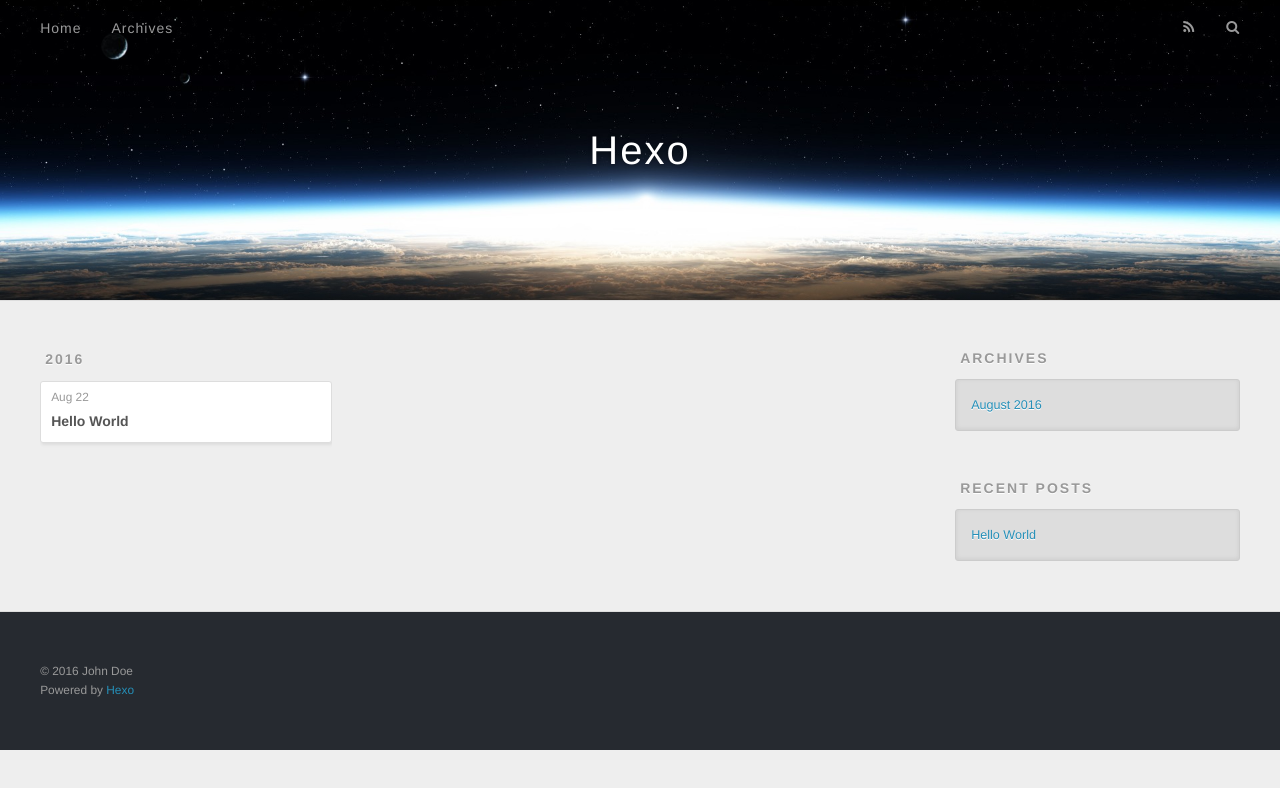
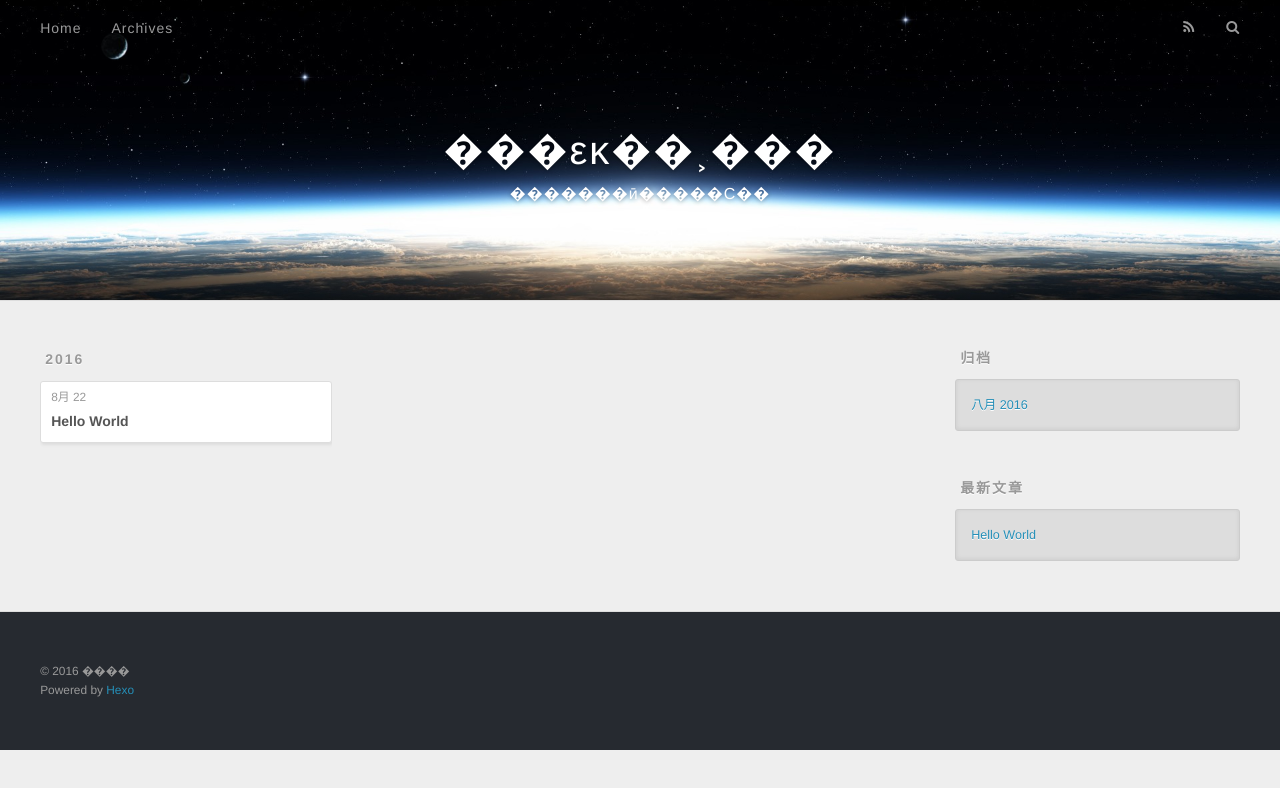
Before and after one commit to suparek/suparek.github.io, a plain HTML site: page archives/index.html in a window 1280 px wide. Drawn offline with nearby package versions, Linux system fonts and the light colour scheme.

Commit message:
Site updated: 2016-08-22 23:11:51

```diff
--- a/archives/index.html
+++ b/archives/index.html
@@ -3,16 +3,19 @@
 <head>
   <meta charset="utf-8">
 
-  <title>Archives | Hexo</title>
+  <title>归档 | ���εĸ��˲���</title>
   <meta name="viewport" content="width=device-width, initial-scale=1, maximum-scale=1">
-  <meta property="og:type" content="website">
-<meta property="og:title" content="Hexo">
+  <meta name="description" content="suparek&apos;s blog|technology|code">
+<meta property="og:type" content="website">
+<meta property="og:title" content="���εĸ��˲���">
 <meta property="og:url" content="http://yoursite.com/archives/index.html">
-<meta property="og:site_name" content="Hexo">
+<meta property="og:site_name" content="���εĸ��˲���">
+<meta property="og:description" content="suparek&apos;s blog|technology|code">
 <meta name="twitter:card" content="summary">
-<meta name="twitter:title" content="Hexo">
+<meta name="twitter:title" content="���εĸ��˲���">
+<meta name="twitter:description" content="suparek&apos;s blog|technology|code">
 
-    <link rel="alternate" href="/atom.xml" title="Hexo" type="application/atom+xml">
+    <link rel="alternate" href="/atom.xml" title="���εĸ��˲���" type="application/atom+xml">
 
 
     <link rel="icon" href="/favicon.png">
@@ -33,8 +36,12 @@
   <div id="header-outer" class="outer">
     <div id="header-title" class="inner">
       <h1 id="logo-wrap">
-        <a href="/" id="logo">Hexo</a>
+        <a href="/" id="logo">���εĸ��˲���</a>
       </h1>
+
+        <h2 id="subtitle-wrap">
+          <a href="/" id="subtitle">�������ӣ�����С��</a>
+        </h2>
 
     </div>
     <div id="header-inner" class="inner">
@@ -50,7 +57,7 @@
 
           <a id="nav-rss-link" class="nav-icon" href="/atom.xml" title="RSS Feed"></a>
 
-        <a id="nav-search-btn" class="nav-icon" title="Search"></a>
+        <a id="nav-search-btn" class="nav-icon" title="搜索"></a>
       </nav>
       <div id="search-form-wrap">
         <form action="//google.com/search" method="get" accept-charset="UTF-8" class="search-form"><input type="search" name="q" results="0" class="search-form-input" placeholder="Search"><button type="submit" class="search-form-submit">&#xF002;</button><input type="hidden" name="sitesearch" value="http://yoursite.com"></form>
@@ -76,7 +83,7 @@
   <div class="archive-article-inner">
     <header class="archive-article-header">
       <a href="/2016/08/22/hello-world/" class="archive-article-date">
-  <time datetime="2016-08-22T14:41:31.590Z" itemprop="datePublished">Aug 22</time>
+  <time datetime="2016-08-22T14:41:31.590Z" itemprop="datePublished">8月 22</time>
 </a>
 
 
@@ -107,9 +114,9 @@
 
 
   <div class="widget-wrap">
-    <h3 class="widget-title">Archives</h3>
+    <h3 class="widget-title">归档</h3>
     <div class="widget">
-      <ul class="archive-list"><li class="archive-list-item"><a class="archive-list-link" href="/archives/2016/08/">August 2016</a></li></ul>
+      <ul class="archive-list"><li class="archive-list-item"><a class="archive-list-link" href="/archives/2016/08/">八月 2016</a></li></ul>
     </div>
   </div>
 
@@ -117,7 +124,7 @@
 
 
   <div class="widget-wrap">
-    <h3 class="widget-title">Recent Posts</h3>
+    <h3 class="widget-title">最新文章</h3>
     <div class="widget">
       <ul>
 
@@ -137,7 +144,7 @@
 
   <div class="outer">
     <div id="footer-info" class="inner">
-      &copy; 2016 John Doe<br>
+      &copy; 2016 ����<br>
       Powered by <a href="http://hexo.io/" target="_blank">Hexo</a>
     </div>
   </div>
```
Also changed, not shown: 2016/08/22/hello-world/index.html (+14 -10 lines), archives/2016/08/index.html (+20 -13 lines), archives/2016/index.html (+20 -13 lines), index.html (+20 -13 lines).
